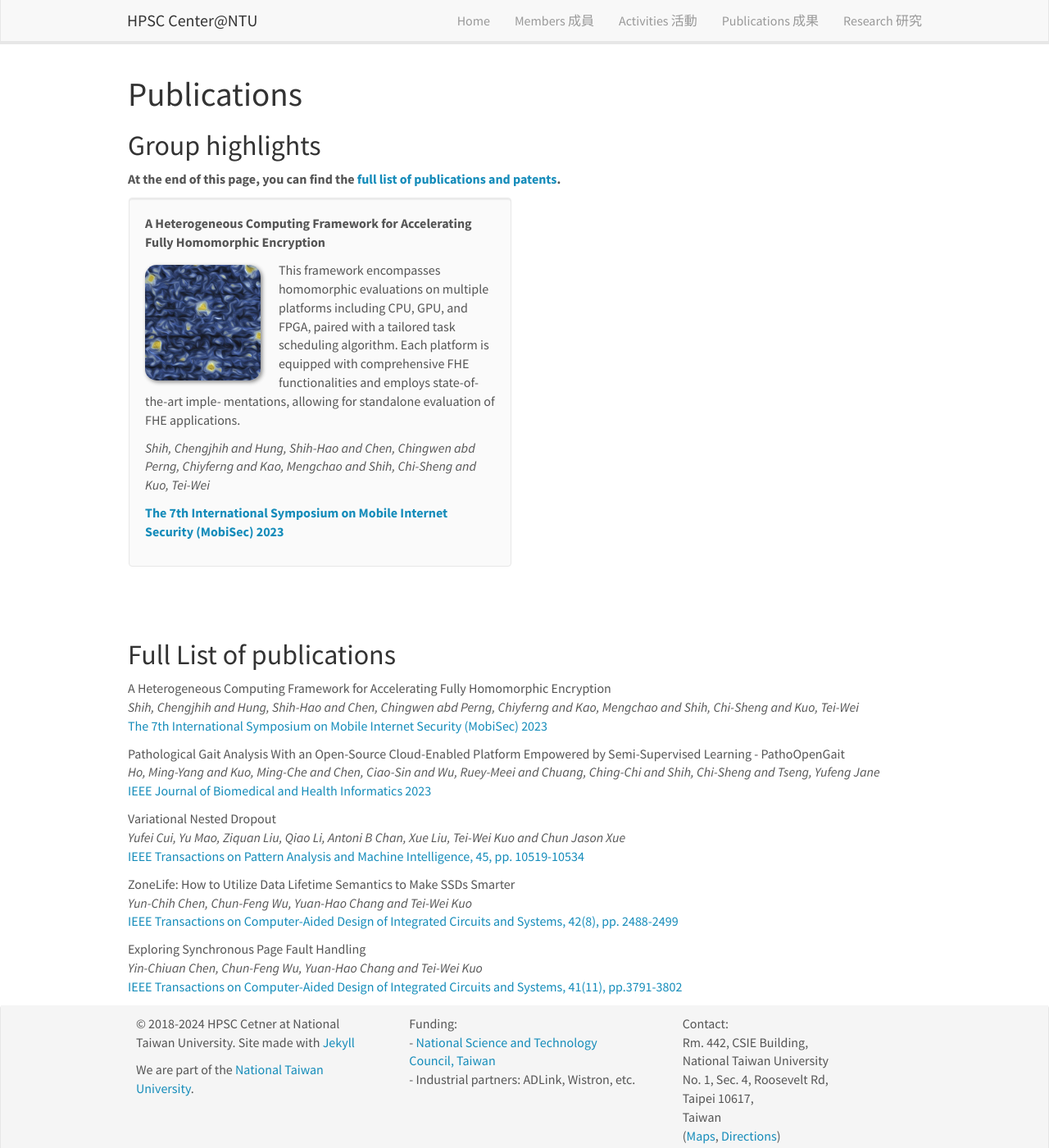
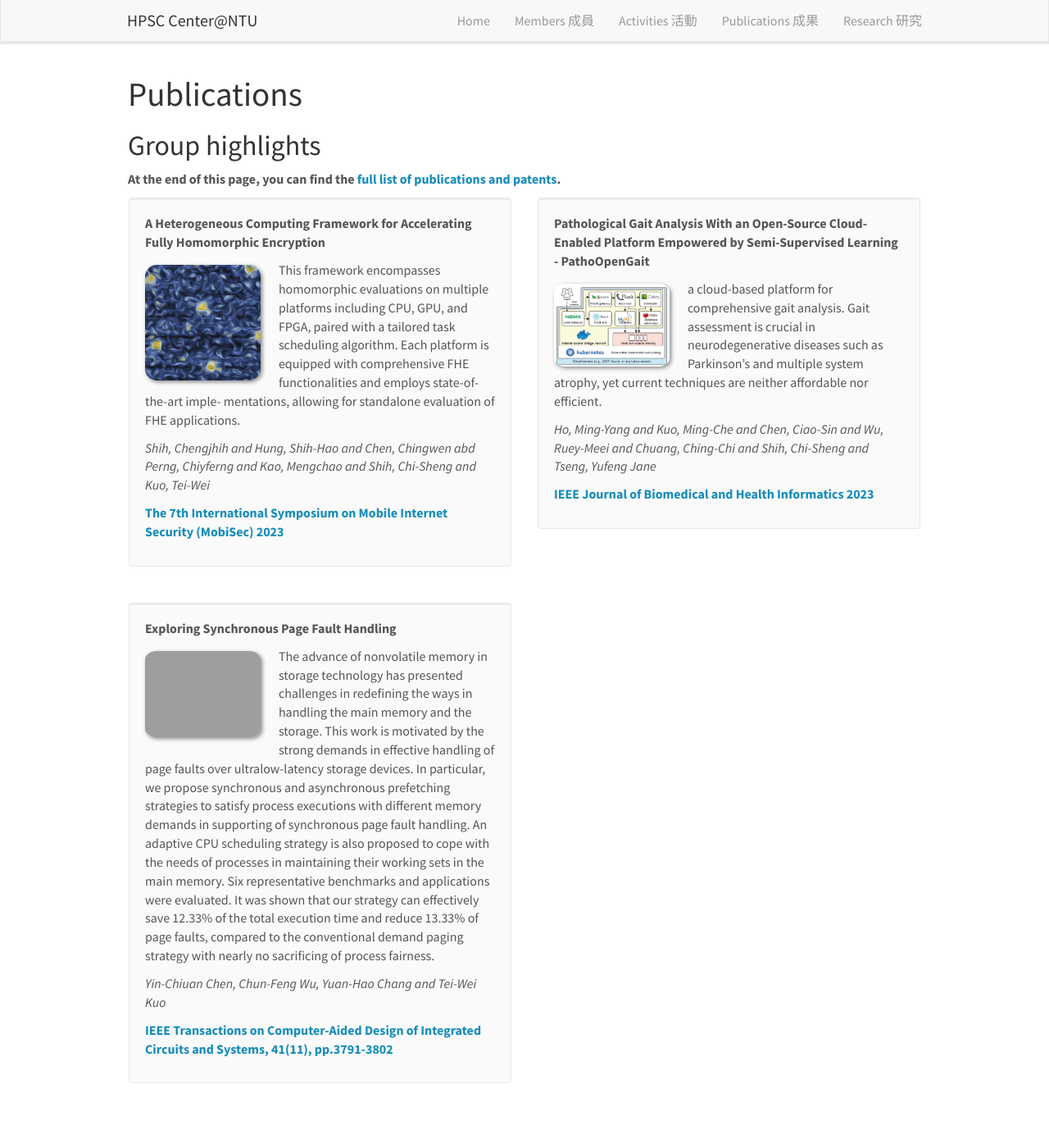
Before and after one commit to hpscntu/hpscweb, a Jekyll site: the page built from _pages/publications.md, in a window 1280 px wide and 1400 px high. Shown: the whole window at 82% size. Built offline with Jekyll 4.4.1, drawn with Linux system fonts in a browser that asks for light colours; nearby versions of some CDN libraries.

Commit message:
add new publications

```diff
--- a/_data/publist.yml
+++ b/_data/publist.yml
@@ -15,7 +15,7 @@
   link:
     url: https://ieeexplore.ieee.org/document/10349936
     display: IEEE Journal of Biomedical and Health Informatics 2023
-  highlight:
+  highlight: 1
   news2:
 
 - title: "Variational Nested Dropout"
@@ -40,10 +40,10 @@
 
 - title: "Exploring Synchronous Page Fault Handling"
   image:
-  description:
+  description: The advance of nonvolatile memory in storage technology has presented challenges in redefining the ways in handling the main memory and the storage. This work is motivated by the strong demands in effective handling of page faults over ultralow-latency storage devices. In particular, we propose synchronous and asynchronous prefetching strategies to satisfy process executions with different memory demands in supporting of synchronous page fault handling. An adaptive CPU scheduling strategy is also proposed to cope with the needs of processes in maintaining their working sets in the main memory. Six representative benchmarks and applications were evaluated. It was shown that our strategy can effectively save 12.33% of the total execution time and reduce 13.33% of page faults, compared to the conventional demand paging strategy with nearly no sacrificing of process fairness.
   authors: Yin-Chiuan Chen, Chun-Feng Wu, Yuan-Hao Chang and Tei-Wei Kuo
   link:
      url: https://ieeexplore.ieee.org/document/9925707
      display: IEEE Transactions on Computer-Aided Design of Integrated Circuits and Systems, 41(11), pp.3791-3802
-  highlight:
+  highlight: 1
   news2:
```
